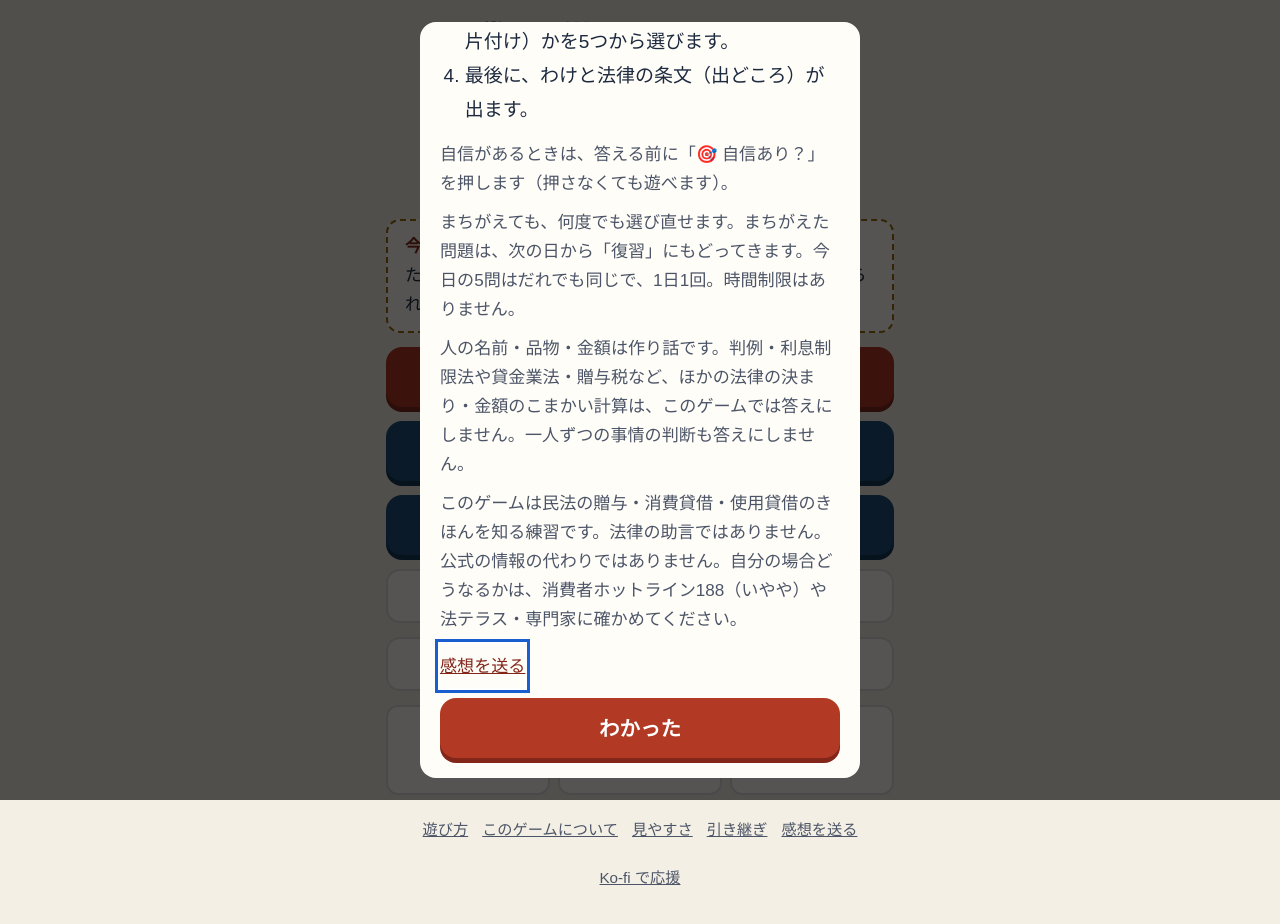
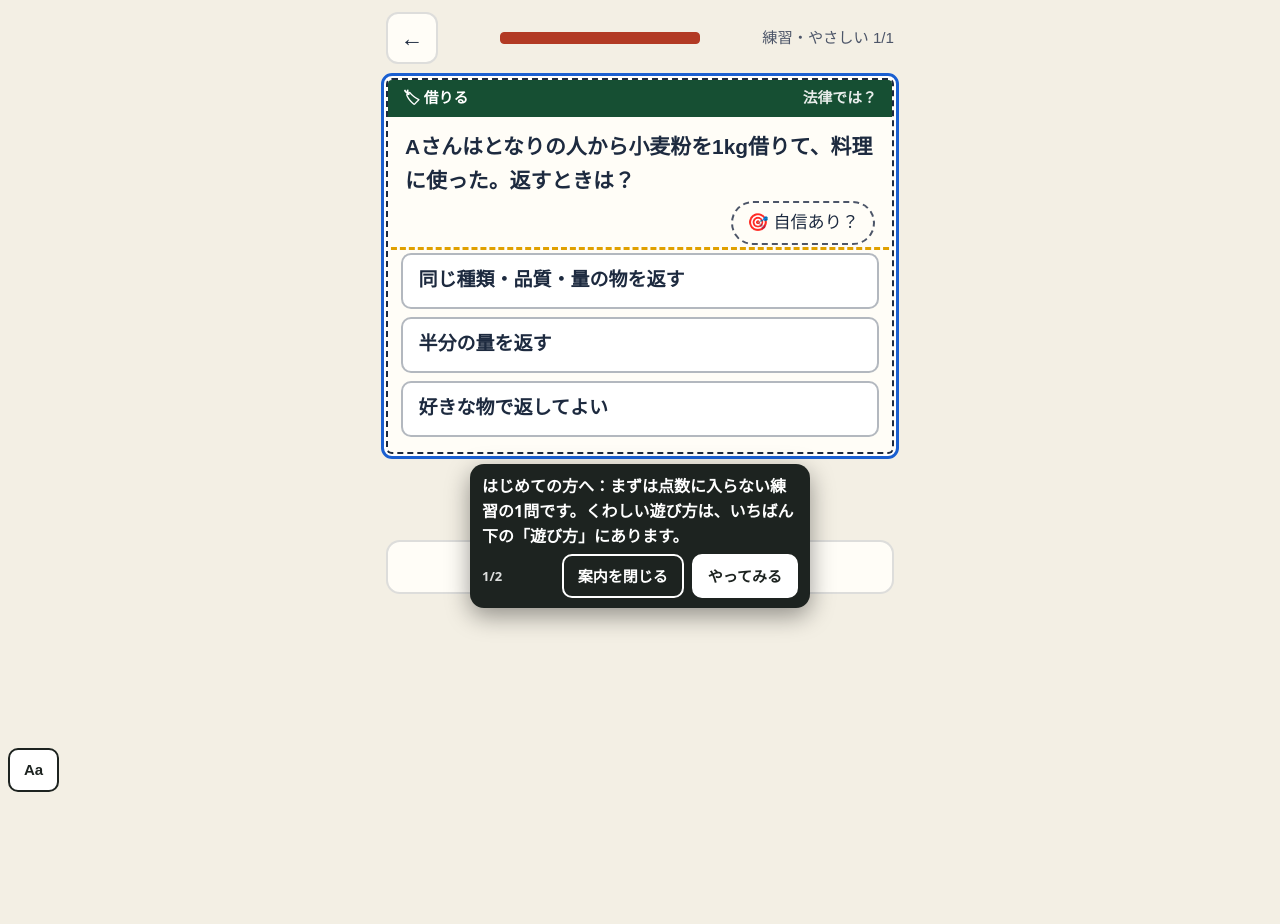
Before and after one commit to satou-aaaaa/kashikari-kimari, a plain HTML site: page index.html in a window 1280 px wide. After the commit the page ends 800 px from the top, so only its background shows below. Drawn offline with Linux system fonts and the light colour scheme; a web font is replaced by a local one.

Commit message:
ひな形の共通部品を写す（shared-workflows 67f7985） (#6)
Co-authored-by: template-sync <41898283+github-actions[bot]@users.noreply.github.com>

```diff
--- a/index.html
+++ b/index.html
@@ -346,7 +346,8 @@ html.a11y-say body{padding-bottom:calc(64px + env(safe-area-inset-bottom,0px))!i
 //      （incidents/2026-11-21-hand-copied-helpers-drift.md）。
 //      あわせて、はじめて遊ぶ人への案内（吹き出し Core.coach）を足した。長い「遊び方」の窓の代わりに、練習の1問を遊びながら
 //      その場で一言ずつ教える（NN/g「Mobile Instructional Overlays」・Andersen ほか CHI 2012「The Impact of Tutorials on Games of Varying Complexity」）。
-//   3: 2026-11-22 吹き出しを出しているあいだ 0.4 秒ごとに場所を測り直す（古い場所に残って押す所を隠すことがあった）。ボタンの字を「案内を閉じる」に
+//   3: 2026-11-22 吹き出しを出しているあいだ 0.4 秒ごとに場所を測り直す（古い場所に残って押す所を隠すことがあった）。ボタンの字を「案内を閉じる」に。
+//      段の wait（その所が出るまで待つ）を足した。全ゲームの「はじめての練習」を sync-template の migrateFirstPlay が足すため
 //   2: 2026-11-22 感想フォームのゲーム名を、渡さなければ題（<title>）から入れる。sync-template が全ゲームを game-core に切り替える（migrateCore）ため
 // 決まり: 外へ通信しない。ゲームの関数の名前（toast・buzz など）は上書きしない（Core.toast などで呼ぶ）。
 (function () {
@@ -432,6 +433,7 @@ html.a11y-say body{padding-bottom:calc(64px + env(safe-area-inset-bottom,0px))!i
   //   sel   …… 吹き出しを付ける所。まだ画面に無いあいだは待つ（ゲームが画面を作り直しても付け直す）
   //   until …… その所が画面に出たら次へ進む（答えた・正解した など）。無ければ sel を押したら次へ
   //   button …… 押すと次へ進むボタンの字（読むだけの吹き出し）
+  //   wait  …… その所が画面に出るまで、この吹き出しは出さずに待つ（答えたあとにだけ「次へ」を指す など）
   //   pos   …… "below"（既定）か "above"。その側に場所が無ければ、ページを少し動かして場所を空ける（読む所を隠さないため）
   // 吹き出しは押す所を隠さない（上か下の空いたほうに出す）。「案内を閉じる」と Esc でいつでもやめられる。
   const coach = (() => {
@@ -466,7 +468,7 @@ html.a11y-say body{padding-bottom:calc(64px + env(safe-area-inset-bottom,0px))!i
       while (steps && i < steps.length && steps[i].until && find(steps[i].until)) i++;
       if (!steps) return;
       if (i >= steps.length) return stop(true);
-      const st = steps[i], el = find(st.sel);
+      const st = steps[i], el = st.wait && !find(st.wait) ? null : find(st.sel);
       if (!el) { box.hidden = true; mark(null); return; }
       box.hidden = false; mark(el);
       const fresh = shown !== i;
@@ -941,7 +943,7 @@ function home() {
   $("go-cal").onclick = () => cal();
   $("go-ach").onclick = achView;
   bindFooter();
-  if (!s.tut) openHow();
+  if (!s.tut) firstPlay();
 }
 function practiceMenu() {
   app.innerHTML = `<header><button class="icon" id="back" aria-label="もどる">←</button><h1>練習<small>今日の記録には入りません（しくみ帳には載ります）</small></h1></header>
@@ -952,6 +954,27 @@ function practiceMenu() {
   document.querySelectorAll(".lv button").forEach((b) => (b.onclick = () => startRun("p", +b.dataset.t)));
   bindFooter(); toTop();
 }
+// first-play:begin（shared-workflows の scripts/sync-template.mjs が足した。直すときはひな形を直す）
+// はじめての人：長い「遊び方」の窓を出さず、点数に入らない練習の1問を遊びながら、吹き出しで一言ずつ教える（game-core の Core.coach）。
+// 「見た」は始めたその場で残す（途中でやめても、次からはふつうに始まる。くわしい遊び方はいつでもいちばん下の「遊び方」から）
+const FIRST_STEPS = [
+  { sel: "#choices", button: "やってみる", text: "はじめての方へ：まずは点数に入らない練習の1問です。くわしい遊び方は、いちばん下の「遊び方」にあります。" },
+  { sel: "#next", wait: ".verdict", text: "できました。わけを読んだら、ここを押して進みます。" },
+];
+function firstPlay() {
+  save((s) => { s.tut = true; });
+  // 練習の入り口を開いて、いちばん上（いちばんやさしい）を押す。無ければ前の形（遊び方の窓）にもどす
+  practiceMenu();
+  const b = document.querySelector(".lv button");
+  if (!window.Core || !Core.coach || !b) { home(); return openHow(); }
+  b.click();
+  // 練習は1問だけにする（数を減らしてから描き直す）
+  save((s) => { const r = s.runs && s.runs.p; if (r && Array.isArray(r.list)) r.list = r.list.slice(0, 1); });
+  play();
+  // 案内を閉じた（Esc も）ら、1問の練習の途中経過を残さずにホームへ（ふだんの練習の「続きから」を出さない）
+  Core.coach.start(FIRST_STEPS, { home, onEnd: (done) => { if (done === false) { save((s) => { const r = s.runs && s.runs.p; if (r && !(r.res || []).length) delete s.runs.p; }); home(); } } });
+}
+// first-play:end
 function startRun(mode, opt) {
   const k = todayKey(); let ng = false;
   save((s) => {
```
Also changed, not shown: qa/run.mjs (+6 -5 lines).
